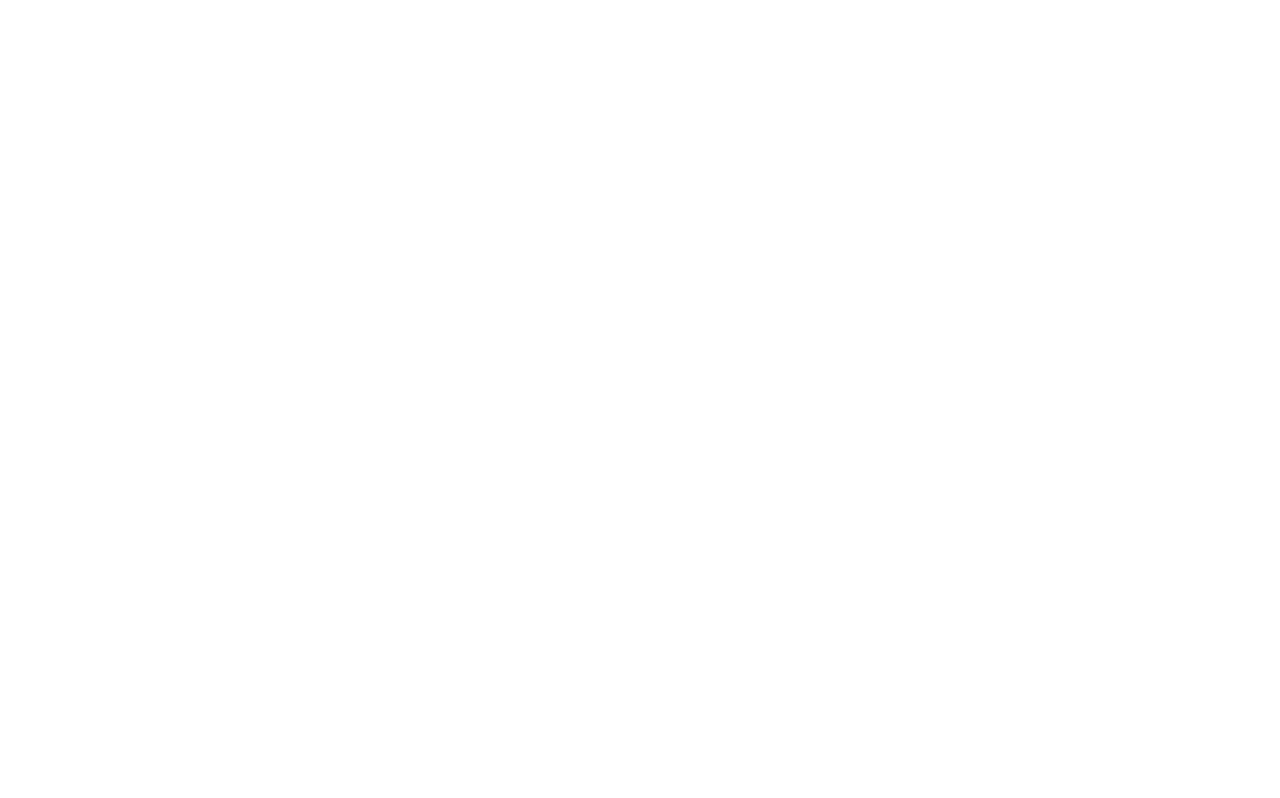
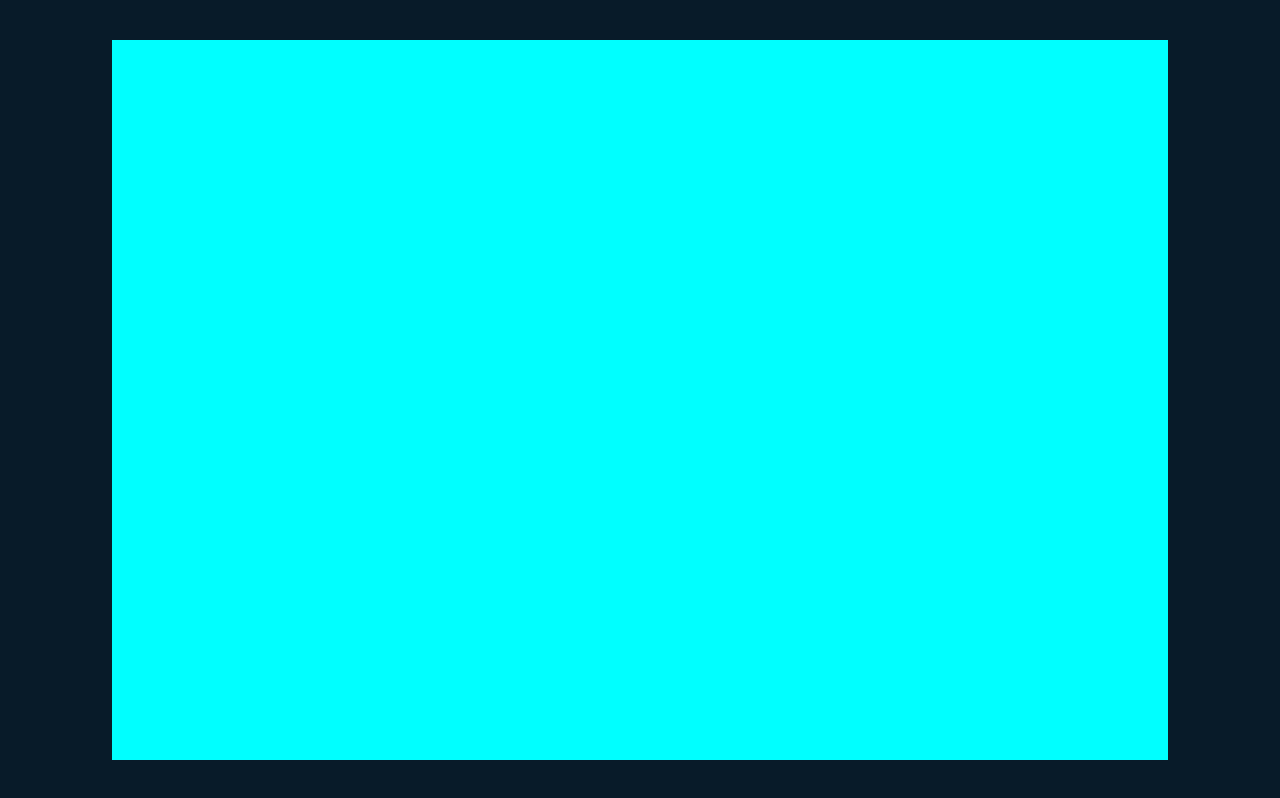
Before and after one commit to boikanyobaitshepi/BOISIL401_BCL2401_GroupA_Boikanyo-Silabel_CDV05, a plain HTML site: page Index.html in a window 1280 px wide. Drawn offline with Linux system fonts and the light colour scheme.

Commit message:
added the background

```diff
--- a/Index.html
+++ b/Index.html
@@ -3,9 +3,18 @@
 <head>
     <meta charset="UTF-8">
     <meta name="viewport" content="width=device-width, initial-scale=1.0">
-    <title>Document</title>
+    <title>My Portfolio</title>
+    <link rel="stylesheet" href="style.css">
 </head>
 <body>
+    <div class="wrapper">
+        <div class="cover cover-left"></div>
+        <div class="cover cover-right"></div>
+    </div>
 
+
+
+
+<script src="index.js"></script>
 </body>
 </html>
--- a/style.css
+++ b/style.css
@@ -0,0 +1,40 @@
+@import url();
+
+*{
+    margin: 0;
+    padding: 0;
+    box-sizing: border-box;
+    text-decoration: none;
+    border : none;
+    outline: none;
+    font-family: "Poppins", sans-serif
+
+}
+:root {
+    --bg-color: #081b29;
+    --main-color: #00abf0;
+    --text-color: #333;
+    --second-text-color: #555;
+    --white-color: #fff;
+    --cover-color: linear-gradient(45deg, #00abf0, #006e9a);
+    --page-color: linear-gradient(90deg, #fff, #ddd)
+    --border: .125rem solid #00abf0;
+    --box-shadow: 0 0 .6rem rgba(0, 0, 0, .2)
+}
+
+body{
+    display: flex;
+    justify-content: center;
+    align-items: center;
+    min-height: 100vh;
+    background: var(--bg-color);
+}
+
+
+.wrapper{
+    position: relative;
+    width: 66rem;
+    height: 45rem;
+    background: aqua;
+
+}
```
Also changed, not shown: index.js (added), 1 other file.
